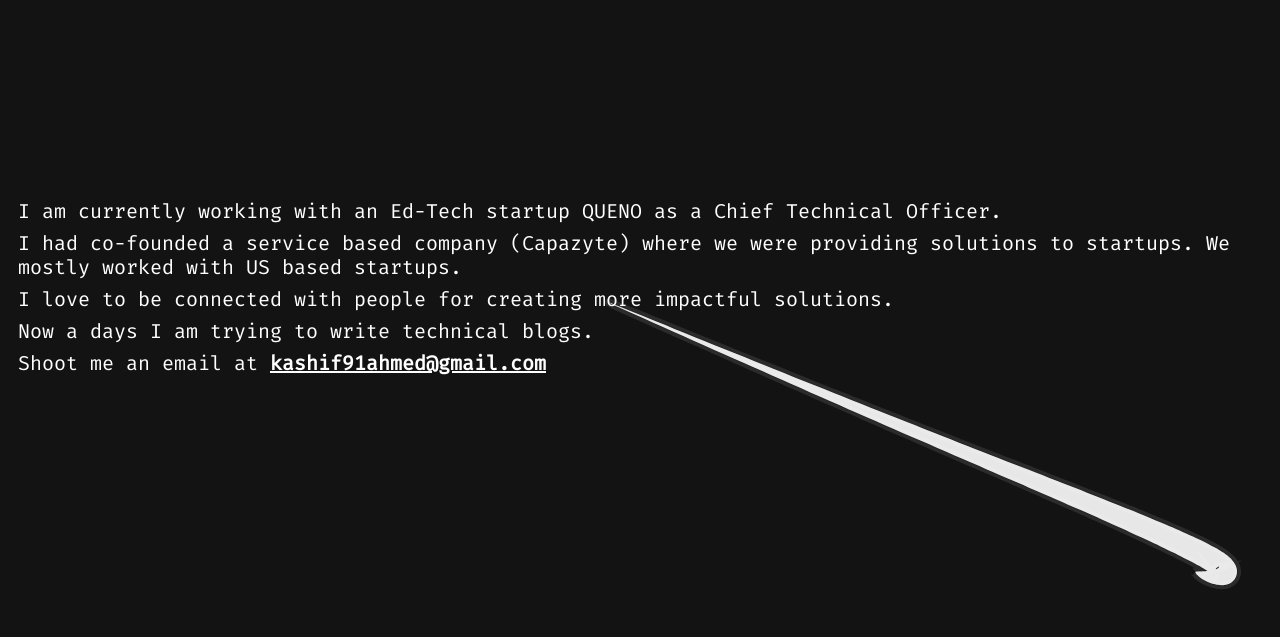
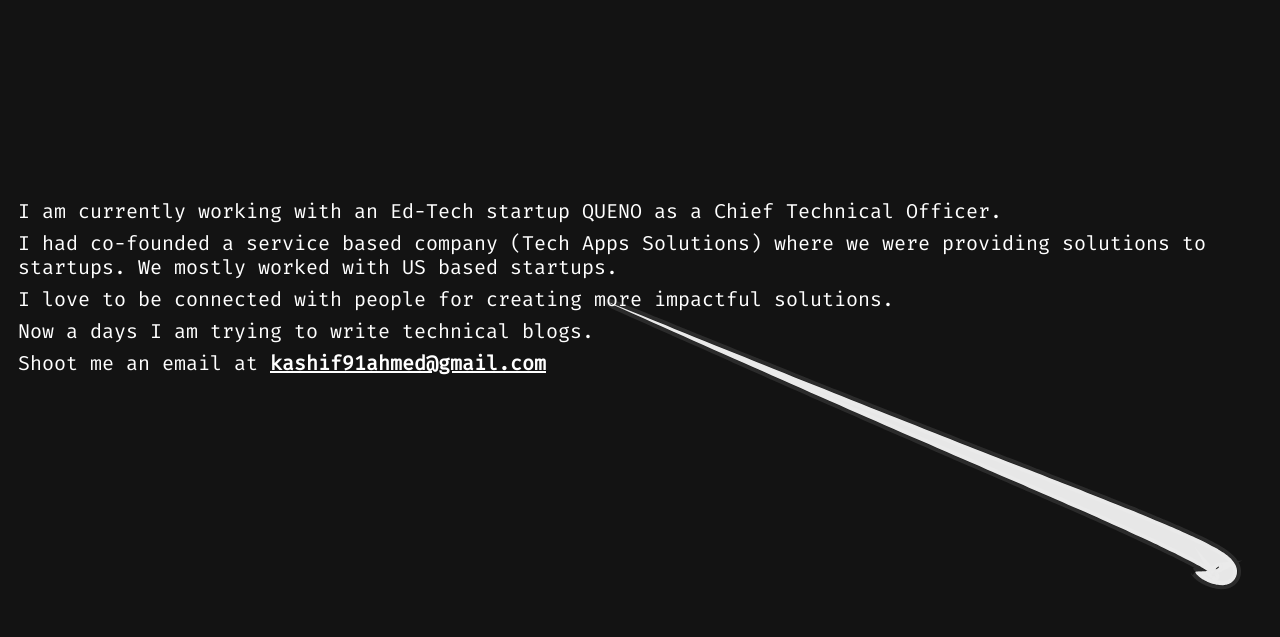
Before and after one commit to KashifAhmed/kashifahmed.github.io, a plain HTML site: page index.html in a window 1280 px wide. Shown: the part 97-734 px from the top of the page. Drawn offline with Linux system fonts and the light colour scheme.

Commit message:
Update index.html

```diff
--- a/index.html
+++ b/index.html
@@ -147,7 +147,7 @@
 	<h1>Kashif Ahmed</h1>
 	<ul class="terminal">
 		<li>I am currently working with an Ed-Tech startup QUENO as a Chief Technical Officer. </li>
-		<li>I had co-founded a service based company (Capazyte) where we were providing solutions to startups. We mostly
+		<li>I had co-founded a service based company (Tech Apps Solutions) where we were providing solutions to startups. We mostly
 			worked with US based startups.</li>
 		<li>I love to be connected with people for creating more impactful solutions.</li>
 		<li>Now a days I am trying to write technical blogs.</li>
```
